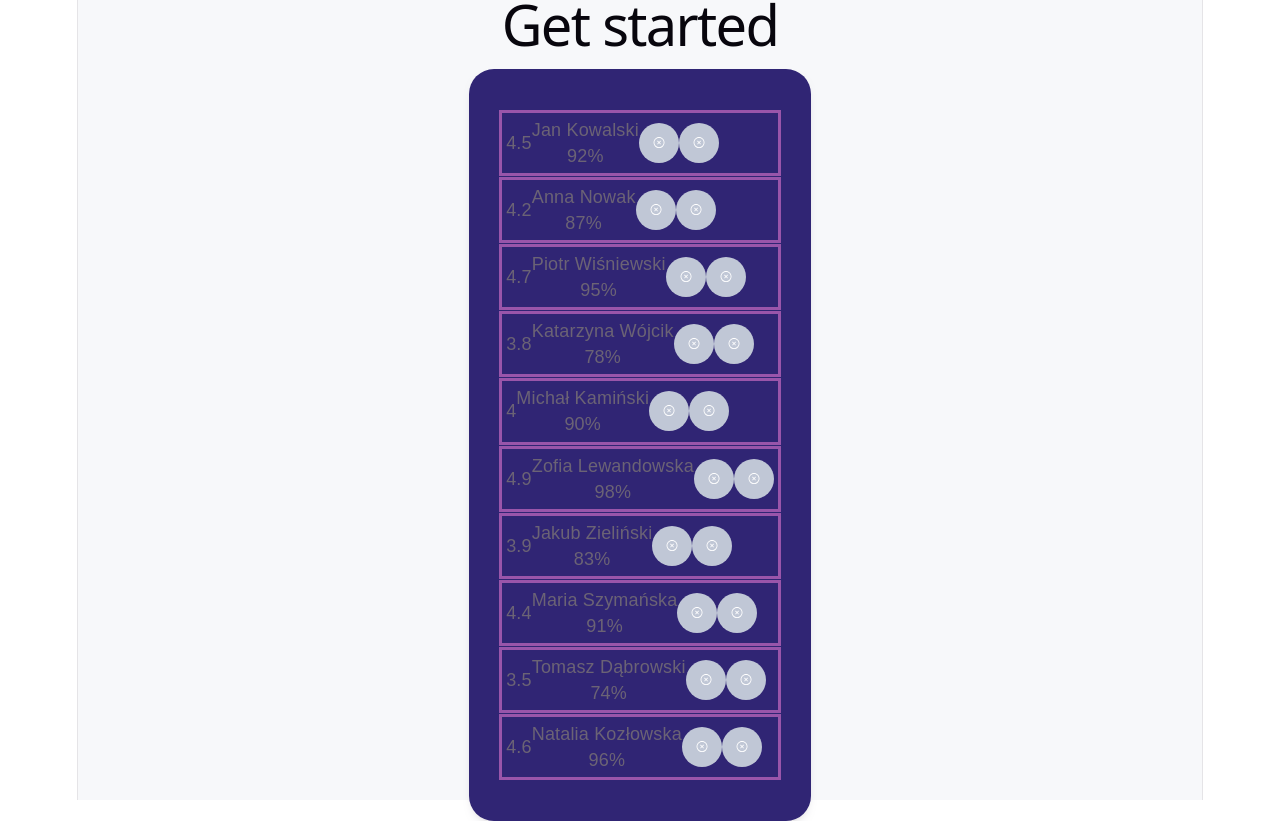
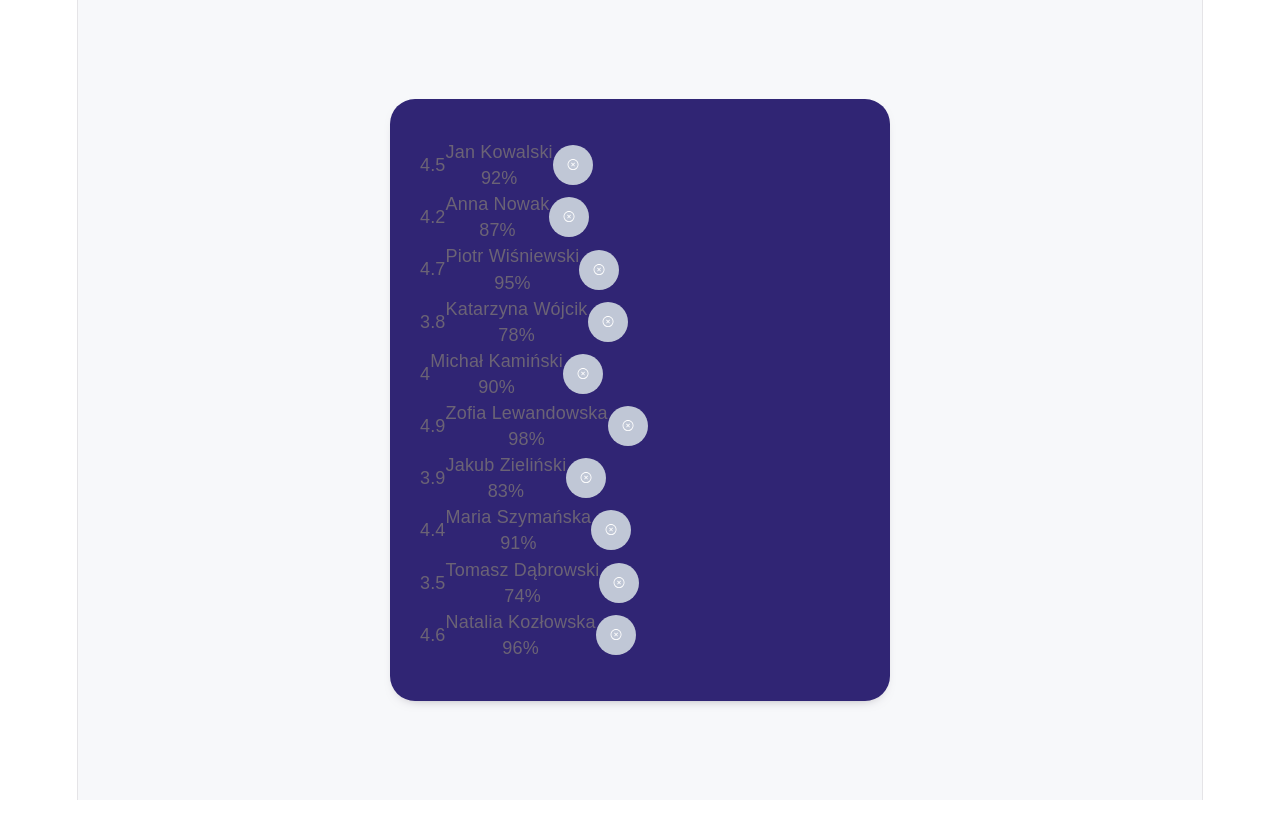
Before and after one commit to Ajmris/studdy-buddy, a React (Vite) app: page / in a window 1280 px wide. After the commit the page ends 800 px from the top, so only its background shows below. Built offline with nearby package versions, Linux system fonts and the light colour scheme.

Commit message:
fix the stylization hell

```diff
--- a/src/assets/styles/theme.js
+++ b/src/assets/styles/theme.js
@@ -0,0 +1,16 @@
+export const theme = {
+    colors: {
+        white: '#ffffff',
+        lightGrey: '#f7f8fa',
+        black: '#111111',
+        grey: '#C0C7D6',
+        success: '#8fcb81',
+        error: "#cb8581",
+        warning: "#e1d888",
+    },
+    fontSize:{
+        l: '17px',
+        m: '12px',
+        s: '11px',
+    },
+};
--- a/src/components/atoms/Button.jsx
+++ b/src/components/atoms/Button.jsx
@@ -1,22 +1,6 @@
 import styled from 'styled-components';
 import DeleteIcon from '../../assets/delete-icon.svg';
-
-const StyledButton = styled.button`
-    width: 40px;
-    height: 40px;
-    background-color: ${(props)=>(props.secondary?'#e7e044':'#C0C7D6')};
-    border-radius: 50px;
-    color: white;
-    border: none;
-    display: flex;
-    justify-content: center;
-    align-items: center;
-
-    svg {
-        width: 100%;
-        height: 100%;
-    }
-`;
+import { StyledButton } from './Button.styles.js';
 
 const Button = () => (
     <StyledButton>
--- /dev/null
+++ b/src/components/atoms/Button.styles.js
@@ -0,0 +1,18 @@
+import styled from 'styled-components';
+
+export const StyledButton = styled.button`
+    width: 40px;
+    height: 40px;
+    background-color: ${(props)=>(props.secondary?'#e7e044':'#C0C7D6')};
+    border-radius: 50px;
+    color: white;
+    border: none;
+    display: flex;
+    justify-content: center;
+    align-items: center;
+
+    svg {
+        width: 100%;
+        height: 100%;
+    }
+`;
--- a/src/components/molecules/UsersListItem/UsersListItem.jsx
+++ b/src/components/molecules/UsersListItem/UsersListItem.jsx
@@ -1,34 +1,16 @@
-import styles from './UsersListItem.module.scss';
-import styled from 'styled-components';
 import deleteIcon from '../../../assets/delete-icon.svg';
 import Button from '../../atoms/Button.jsx';
-
-const Wrapper = styled.li`
-    display: flex;
-    align-items: center;
-    position: relative;
-    &:not(:last-child)::after {
-        content: '';
-        position: absolute;
-        bottom: 0;
-        height: 1px;
-        background-color: lightgray;
-    }
-`;
-
-const UsersListItem = (props) => {
-    return (
-        <Wrapper className={styles.user}>
-            <div>{props.userData.average}</div>
+import Wrapper from './UsersListItem.styles.js';
+const UsersListItem = ({ userData: { average, name, attendance = '0' }}) => (
+    <Wrapper>
+        <div>{average}</div>
         <div>
-                <p>{props.userData.name}</p>
-                <p>{props.userData.attendance}%</p>
+            <p>{name}</p>
+            <p>{attendance}%</p>
         </div>
         <Button>
             <img src={deleteIcon} alt="Delete" />
         </Button>
-            <Button secondary>+</Button>
     </Wrapper>
 );
-};
 export default UsersListItem;
--- a/src/components/molecules/UsersListItem/UsersListItem.module.scss
+++ /dev/null
@@ -1,5 +0,0 @@
-.user{
-    border: 3px solid #9955aa;
-    padding: 4px;
-    margin: 1px 0;
-}
--- /dev/null
+++ b/src/components/molecules/UsersListItem/UsersListItem.styles.js
@@ -0,0 +1,16 @@
+import styled from 'styled-components';
+
+const Wrapper = styled.li`
+    display: flex;
+    align-items: center;
+    position: relative;
+    &:not(:last-child)::after {
+        content: '';
+        position: absolute;
+        bottom: 0;
+        height: 1px;
+        background-color: lightgray;
+    }
+`;
+
+export default Wrapper;
--- a/src/components/organisms/UsersList/UsersList.jsx
+++ b/src/components/organisms/UsersList/UsersList.jsx
@@ -1,21 +1,6 @@
 import {users} from '../../../data/users.js';
 import UsersListItem from '../../molecules/UsersListItem/UsersListItem.jsx';
-import styled from 'styled-components';
-
-const Wrapper = styled.div`
-    background-color: #302574;
-    width: 100%;
-    max-width: 500px;
-    border-radius: 25px;
-    padding: 40px 30px;
-    border-radius: 25px;
-    box-shadow: 0px 5px 14px -10px;
-    `;
-    const StyledList= styled.ul`
-        list-style: none;
-        margin: 0;
-        padding: 0;
-    `;
+import { Wrapper, StyledList } from './UsersList.styles.js';
 
 const UsersList = () => (
     <Wrapper>
--- /dev/null
+++ b/src/components/organisms/UsersList/UsersList.styles.js
@@ -0,0 +1,15 @@
+import styled from 'styled-components';
+export const Wrapper = styled.div`
+    background-color: #302574;
+    width: 100%;
+    max-width: 500px;
+    border-radius: 25px;
+    padding: 40px 30px;
+    border-radius: 25px;
+    box-shadow: 0px 5px 14px -10px;
+    `;
+export const StyledList= styled.ul`
+        list-style: none;
+        margin: 0;
+        padding: 0;
+    `;
--- a/src/views/Root.jsx
+++ b/src/views/Root.jsx
@@ -1,28 +1,16 @@
 import UsersList from '../components/organisms/UsersList/UsersList'
-import styled from 'styled-components';
+import { ThemeProvider } from 'styled-components';
 import { GlobalStyle } from '../assets/styles/globalStyles.js';
+import { theme } from '../assets/styles/theme.js';
+import { Wrapper } from './Root.styles.js';
 
-const Wrapper = styled.div`
-  display: flex;
-  justify-content: center;
-  align-items: center;
-  height: 100vh;
-  width: 100%;
-  background-color: #f7f8fa;
-`;
-const Root=()=> {
+const Root=()=> (
+  <ThemeProvider theme={theme}>
+    <GlobalStyle />
+    <Wrapper>
+        <UsersList />
+    </Wrapper>
+  </ThemeProvider>
+)
 
-  return (
-    <>
-      <GlobalStyle />
-      <Wrapper>
-        <div>
-          <h1>Get started</h1>
-          <UsersList />
-        </div>
-      </Wrapper>
-    </>
-  )
-}
-
-export default Root
+export default Root;
--- /dev/null
+++ b/src/views/Root.styles.js
@@ -0,0 +1,9 @@
+import styled from 'styled-components';
+export const Wrapper = styled.div`
+  display: flex;
+  justify-content: center;
+  align-items: center;
+  height: 100vh;
+  width: 100%;
+  background-color: ${(props) => props.theme.colors.lightGrey};
+`;
```
Lines whose indentation alone changed are shown as unchanged.
